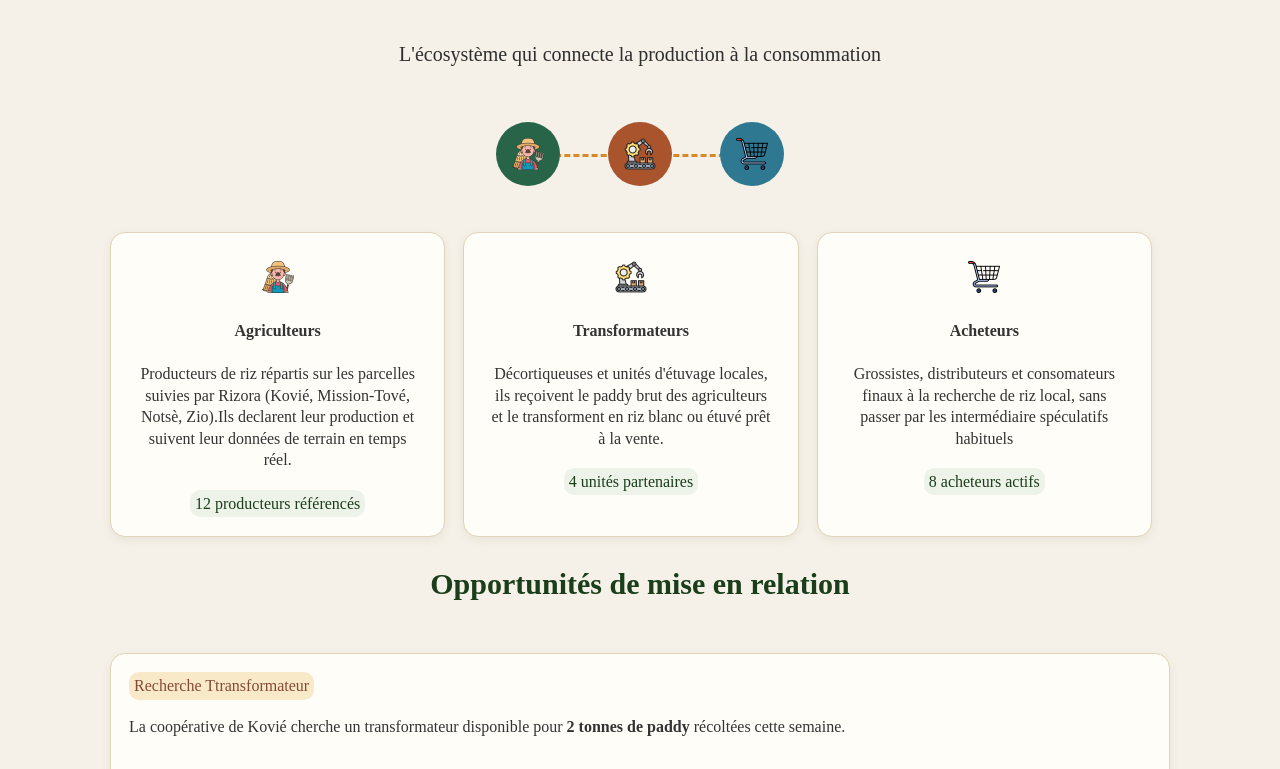
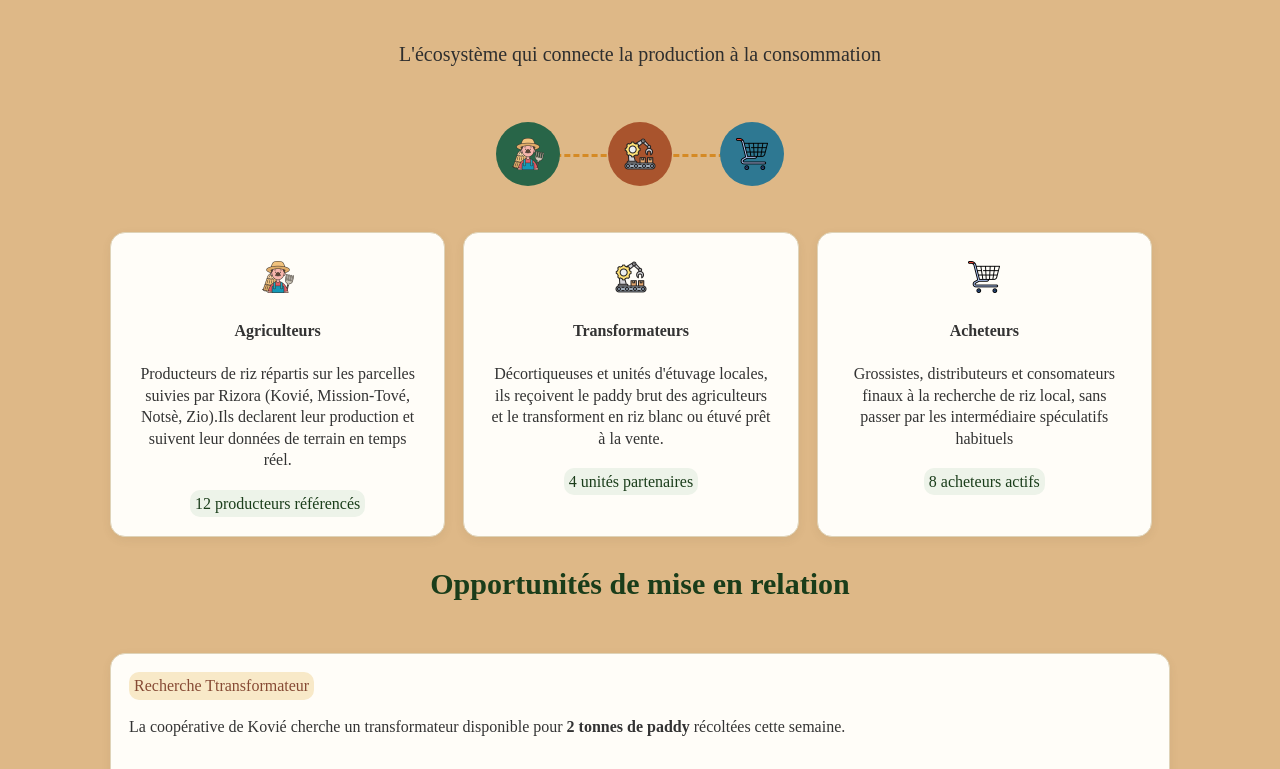
Before and after one commit to DeFRIKK-arch/projet-RIZORA, a plain HTML site: page reseau_rizora.html in a window 1280 px wide. Shown: the part 173-942 px from the top of the page. Drawn offline with Linux system fonts and the light colour scheme.

Commit message:
Update reseau_rizora.css

```diff
--- a/css_RIZORA/reseau_rizora.css
+++ b/css_RIZORA/reseau_rizora.css
@@ -2,7 +2,7 @@ body
 {
     margin: 0;
     padding: 24px 5px;
-    background-color: #f5f1e8;
+    background-color: burlywood;
 }
 
 nav
```
